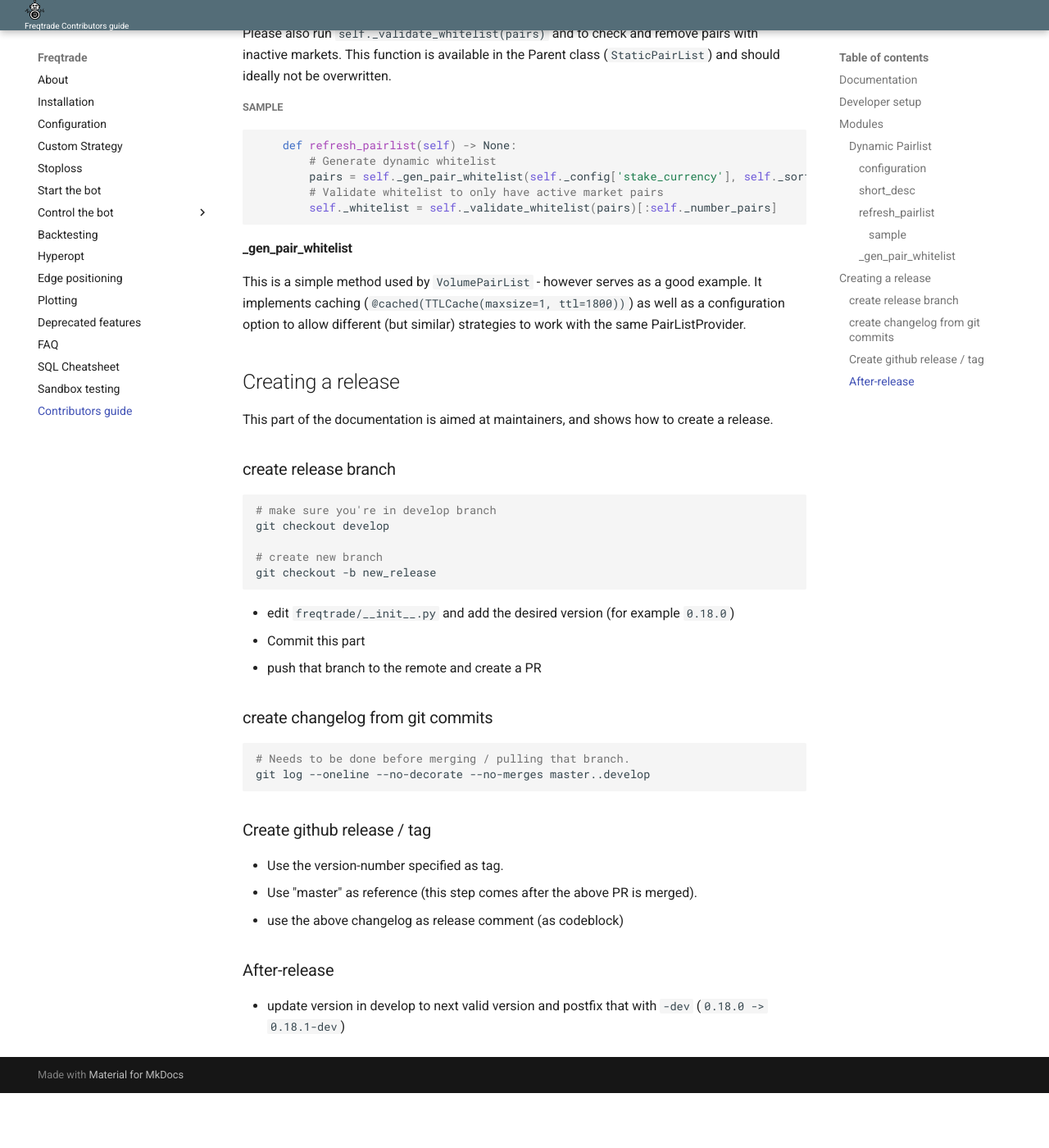
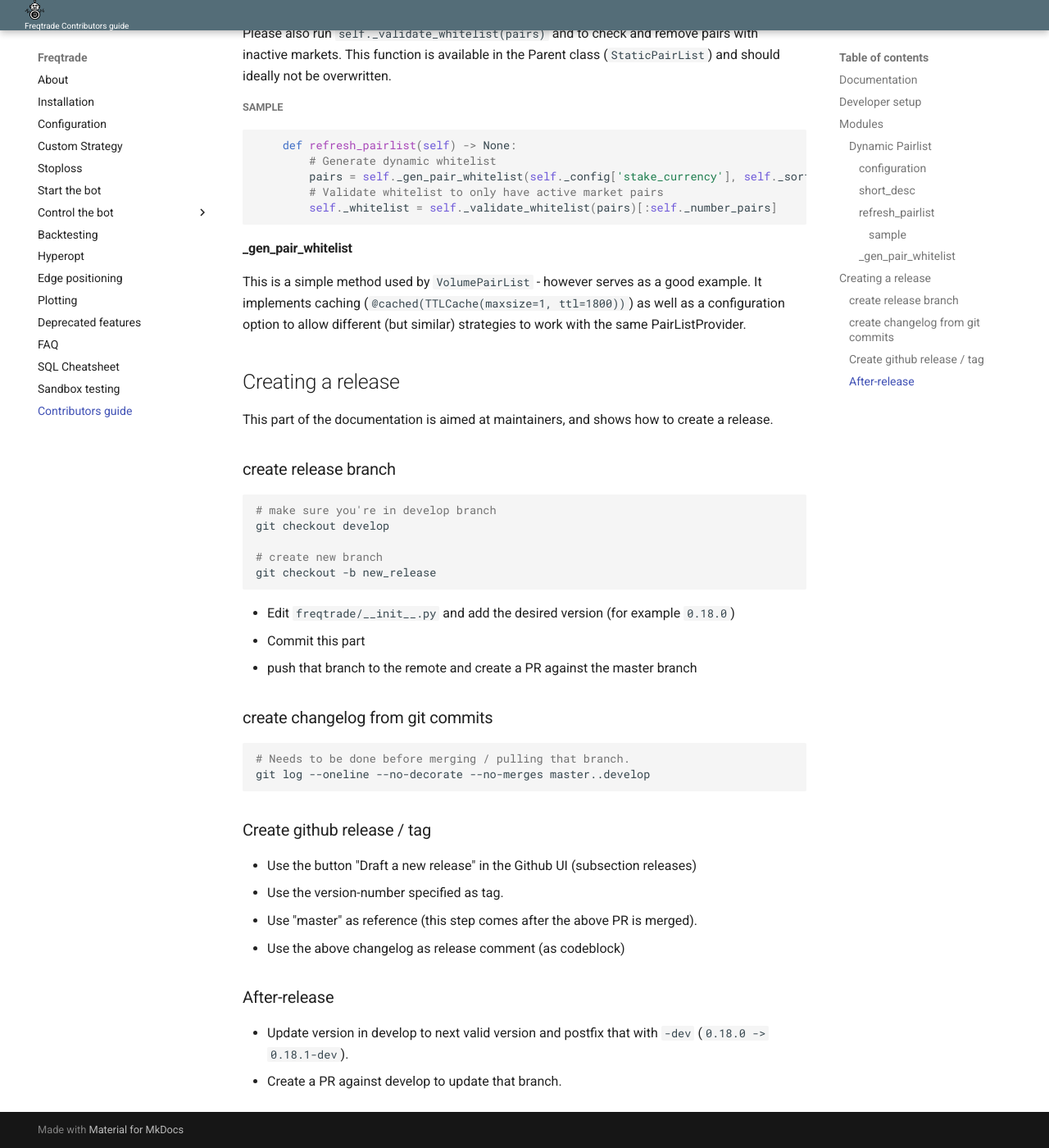
Before and after one commit to jacksonmori755/Crypto-trading-bot, an MkDocs documentation site: the page built from docs/developer.md, in a window 1280 px wide and 1400 px high, scrolled down 2012 px. Shown: the whole window at 82% size. Built offline with MkDocs 1.6.1 and Material for MkDocs 9.7.7, drawn with Linux system fonts in a browser that asks for light colours; before the commit the page ends 3345 px from its top, so only the background shows below that.

Commit message:
Improve developer documentation

````diff
--- a/docs/developer.md
+++ b/docs/developer.md
@@ -95,9 +95,9 @@ git checkout develop
 git checkout -b new_release
 ```
 
-* edit `freqtrade/__init__.py` and add the desired version (for example `0.18.0`)
+* Edit `freqtrade/__init__.py` and add the desired version (for example `0.18.0`)
 * Commit this part
-* push that branch to the remote and create a PR
+* push that branch to the remote and create a PR against the master branch
 
 ### create changelog from git commits
 
@@ -108,10 +108,12 @@ git log --oneline --no-decorate --no-merges master..develop
 
 ### Create github release / tag
 
+* Use the button "Draft a new release" in the Github UI (subsection releases)
 * Use the version-number specified as tag.
 * Use "master" as reference (this step comes after the above PR is merged).
-* use the above changelog as release comment (as codeblock)
+* Use the above changelog as release comment (as codeblock)
 
 ### After-release
 
-* update version in develop to next valid version and postfix that with `-dev` (`0.18.0 -> 0.18.1-dev`)
+* Update version in develop to next valid version and postfix that with `-dev` (`0.18.0 -> 0.18.1-dev`).
+* Create a PR against develop to update that branch.
````
